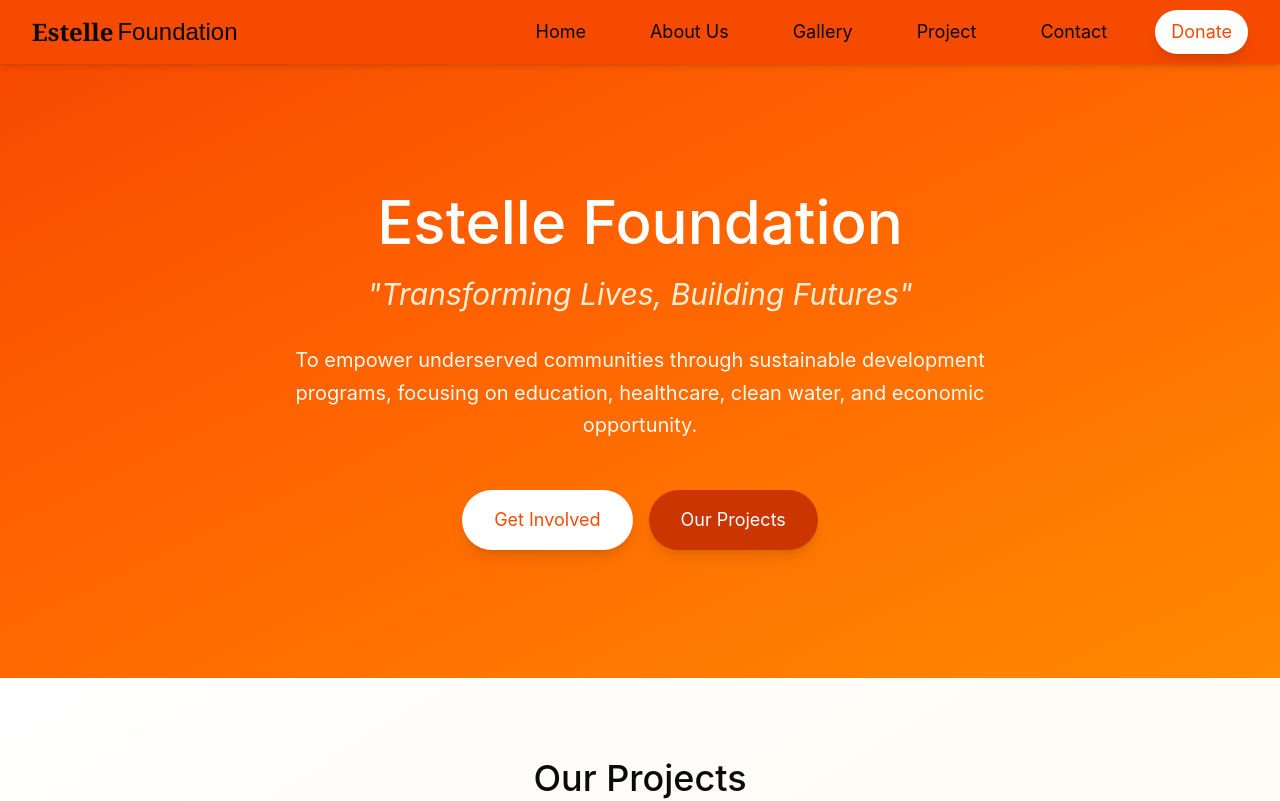
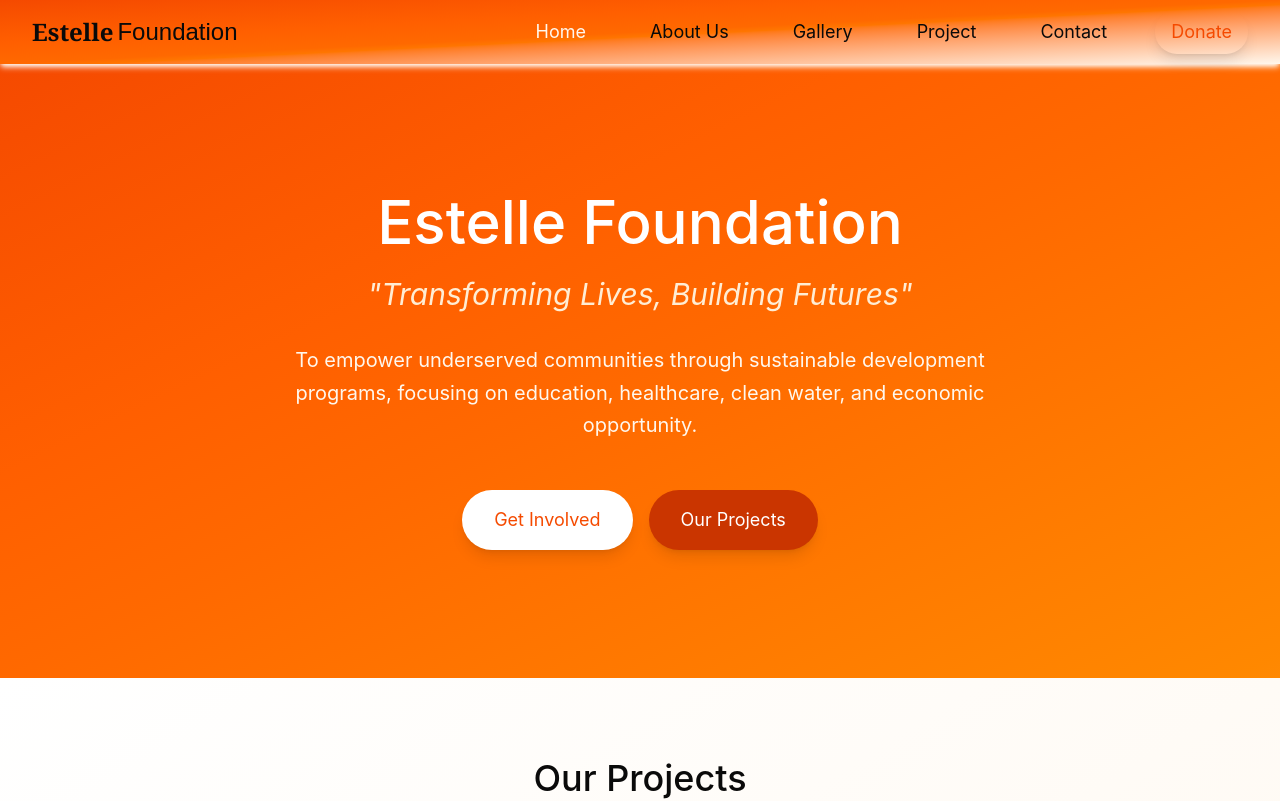
Before and after one commit to naychurrahl/estelle_foundation, a React (Vite) app: page /home in a window 1280 px wide. Shown: the top 801 px of the page. Built offline with nearby package versions, Linux system fonts and the light colour scheme.

Commit message:
UPDATE: Navigation complete

```diff
--- a/src/app/components/Navigation.tsx
+++ b/src/app/components/Navigation.tsx
@@ -9,13 +9,15 @@ export function Navigation() {
 
   const isActive = (path: string) => {
     if (path === "/") {
-      return location.pathname === "/";
+      console.log("for some reason");
+      return location.pathname === "/home";
     }
+    console.log(path);
     return location.pathname.startsWith(path);
   };
 
   const navLinks = [
-    { path: "/", label: "Home" },
+    { path: "/home", label: "Home" },
     { path: "/about", label: "About Us" },
     { path: "/gallery", label: "Gallery" },
     { path: "/#projects", label: "Project" },
@@ -23,7 +25,7 @@ export function Navigation() {
   ];
 
   return (
-    <nav className="shadow-md sticky top-0 z-50 bg-orange-600">
+    <nav className="shadow-md shadow-orange-50 sticky top-0 z-50 bg-gradient-to-br from-orange-600 via-orange-500 to-orange-50">
       <div className="max-w-7xl mx-auto px-4 sm:px-6 lg:px-8">
         <div className="flex justify-between items-center h-16">
           {/* Logo */}
@@ -92,7 +94,9 @@ export function Navigation() {
                     }}
                     onMouseEnter={(e) =>
                       !isActive(link.path) &&
-                      (e.currentTarget.style.color = "var(--color-orange-50)")
+                      (e.currentTarget.style.color = isActive(link.path)
+                        ? "var(--color-orange-500)"
+                        : "var(--color-orange-50)")
                     }
                     onMouseLeave={(e) =>
                       !isActive(link.path) &&
@@ -106,7 +110,13 @@ export function Navigation() {
             ))}
             <a
               href="/#get-involved"
-              className="px-4 py-2 bg-white text-orange-600 rounded-full hover:bg-orange-50 transition-colors shadow-lg text-lg"
+              className="px-4 py-2 bg-cream-50/80 text-orange-600 hover:bg-orange-50 rounded-full transition-colors shadow-lg text-lg"
+              onMouseEnter={(e) =>
+                (e.currentTarget.style.color = "var(--color-cream-50)")
+              }
+              onMouseLeave={(e) =>
+                (e.currentTarget.style.color = "var(--color-orange-500)")
+              }
             >
               Donate
             </a>
@@ -179,7 +189,7 @@ export function Navigation() {
             ))}
             <a
               href="/#get-involved"
-              className="btn-primary block mx-4 mt-4 text-center"
+              className="btn-primary block mx-4 mt-4 text-center bg-cream-50/80 rounded-lg"
               onClick={() => setMobileMenuOpen(false)}
             >
               Donate
```
